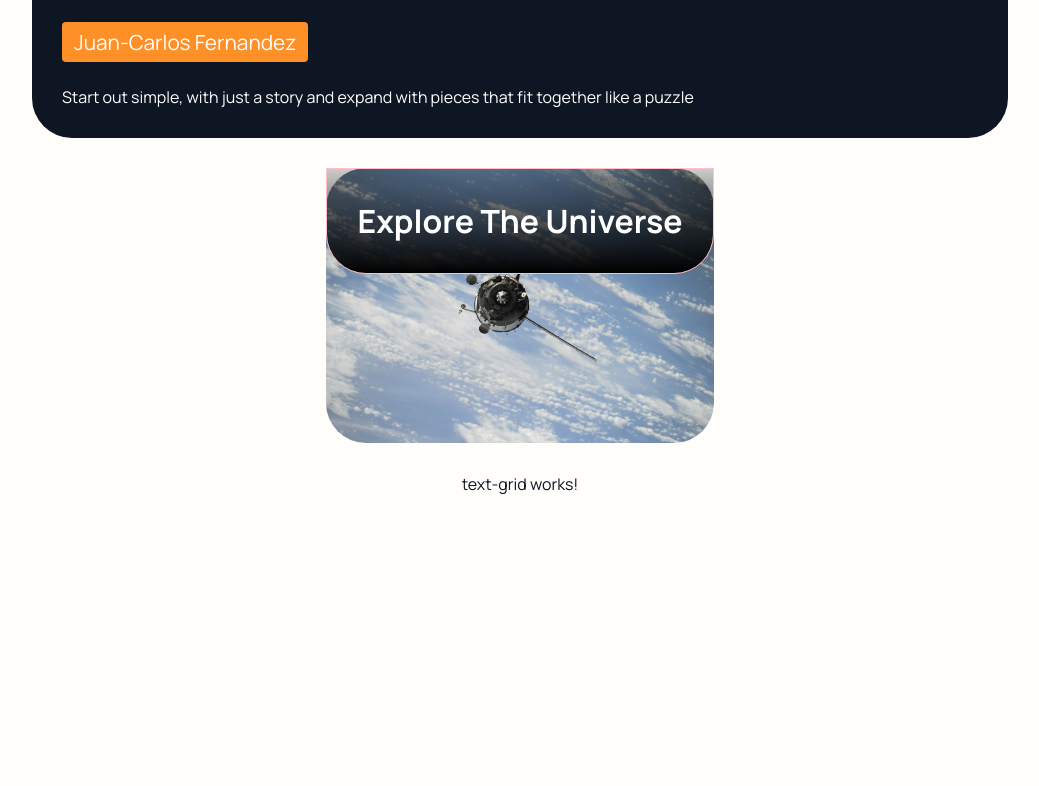
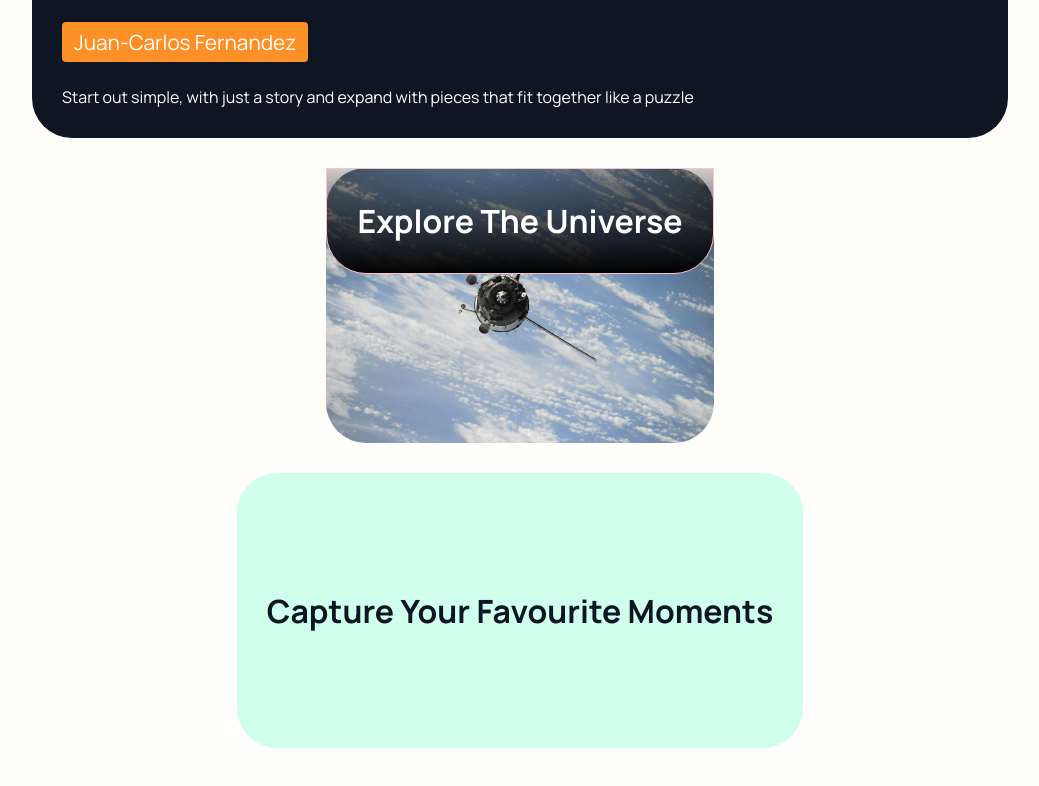
Before and after one commit to outHereSam/angular-style-showcase, an Angular app: page / in a window 1280 px wide. Shown: the part 270-1056 px from the top of the page, without its empty margins (120-1159 px from the left). Before the commit the page ends 800 px from the top, so only its background shows below. Built offline with nearby package versions, Linux system fonts and the light colour scheme.

Commit message:
Styles text-grid card

```diff
--- a/src/app/app.component.sass
+++ b/src/app/app.component.sass
@@ -2,7 +2,7 @@
 
 .container
     max-width: 1024px
-    margin: 0 auto
+    margin: 0 auto 40px auto
     // padding: 0 24px
 
     .main-content
--- a/src/app/components/text-grid/text-grid.component.html
+++ b/src/app/components/text-grid/text-grid.component.html
@@ -1 +1,3 @@
-<p>text-grid works!</p>
+<div class="text-grid">
+  <h1>Capture Your Favourite Moments</h1>
+</div>
--- a/src/app/components/text-grid/text-grid.component.sass
+++ b/src/app/components/text-grid/text-grid.component.sass
@@ -0,0 +1,11 @@
+@import '../../../_variables'
+@import '../../../styles'
+
+.text-grid
+    @extend %card-base
+    padding: 30px
+    background-color: $teal
+    color: $dark-blue
+    height: 275px
+    @include flex($flex-direction: 0)
+    text-align: center
```
